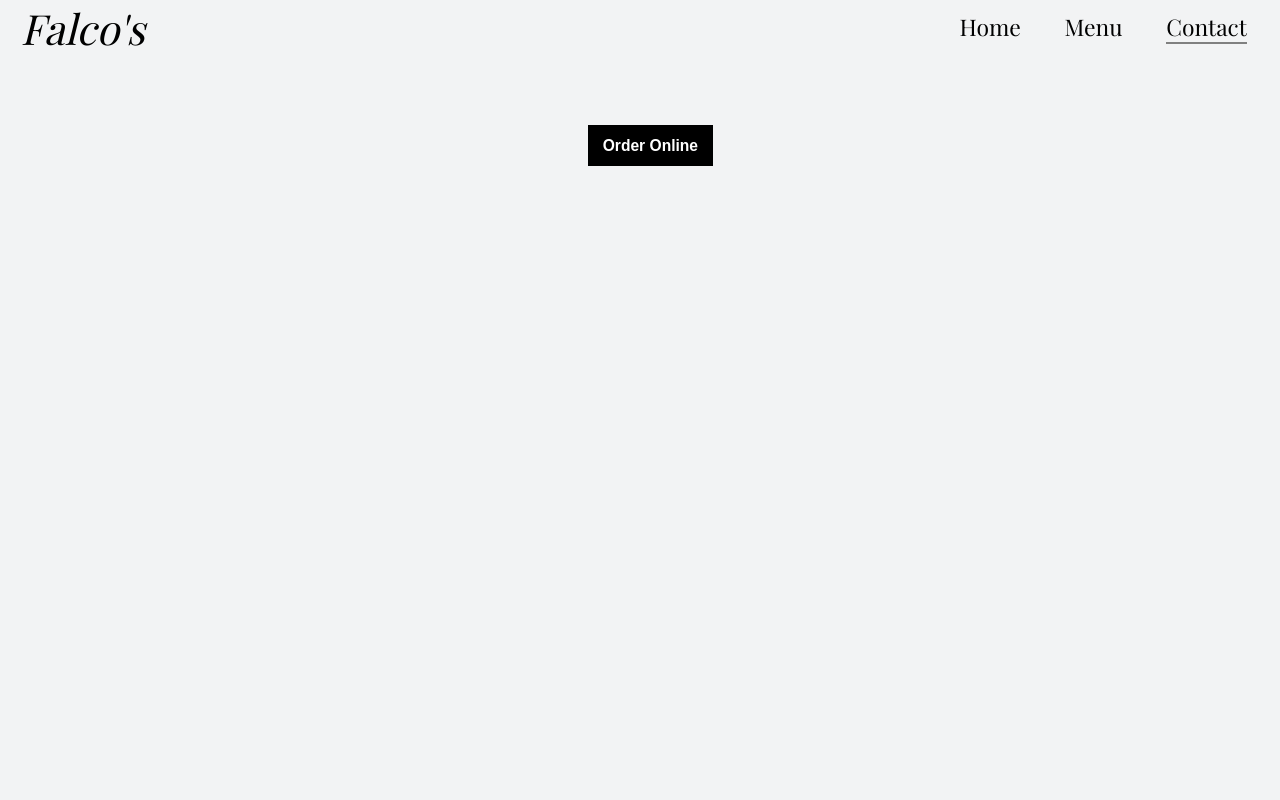
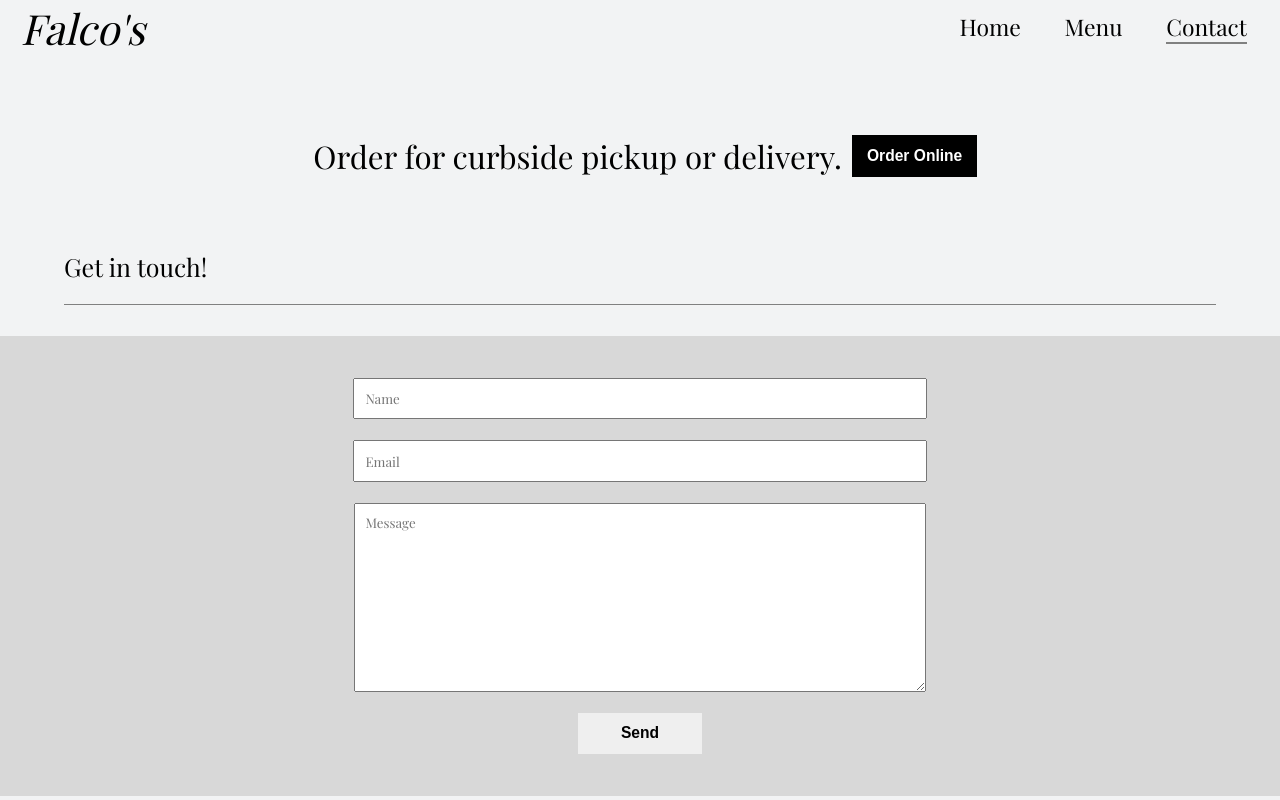
Before and after one commit to Yummy275/falcos-pies, a React (Create React App) app: page / in a window 1280 px wide. Both pictures are taken after a click on the link "Contact". Built offline with nearby package versions, Linux system fonts and the light colour scheme.

Commit message:
contact us emails part done

```diff
--- /dev/null
+++ b/src/components/ContactUsEmailForm.js
@@ -0,0 +1,48 @@
+import React from 'react';
+import styled from 'styled-components';
+import StdBtn from '../components/StdBtn';
+
+const Container = styled.div`
+    width: 70%;
+    max-width: 30rem;
+    margin: 0 auto;
+    padding: 2rem;
+`;
+
+const InputsHolder = styled.div`
+    display: flex;
+    flex-direction: column;
+    align-items: center;
+`;
+
+const StdInput = styled.input`
+    width: 88%;
+    padding: 0.5rem;
+    font-family: 'Playfair Display';
+    margin-bottom: 1rem;
+`;
+
+const Msg = styled.textarea`
+    width: 88%;
+    padding: 0.5rem;
+    height: 8rem;
+    resize: vertical;
+    font-family: 'Playfair Display';
+`;
+
+const SendBtn = styled(StdBtn)``;
+
+const ContactUsEmailForm = () => {
+    return (
+        <Container>
+            <InputsHolder>
+                <StdInput placeholder="Name"></StdInput>
+                <StdInput placeholder="Email"></StdInput>
+                <Msg placeholder="Message"></Msg>
+                <SendBtn>Send</SendBtn>
+            </InputsHolder>
+        </Container>
+    );
+};
+
+export default ContactUsEmailForm;
--- a/src/pages/ContactPage.js
+++ b/src/pages/ContactPage.js
@@ -1,13 +1,20 @@
 import React from 'react';
 import styled from 'styled-components';
 import OnlineOrderAd from '../components/OnlineOrderAd';
+import TextWithDivider from '../components/TextWithDivider';
+import GrayBar from '../components/GrayBar';
+import ContactUsEmailForm from '../components/ContactUsEmailForm';
 
 const Container = styled.div``;
 
 const ContactPage = () => {
     return (
         <Container>
-            <OnlineOrderAd></OnlineOrderAd>
+            <OnlineOrderAd words="Order for curbside pickup or delivery."></OnlineOrderAd>
+            <TextWithDivider word="Get in touch!"></TextWithDivider>
+            <GrayBar>
+                <ContactUsEmailForm></ContactUsEmailForm>
+            </GrayBar>
         </Container>
     );
 };
```
